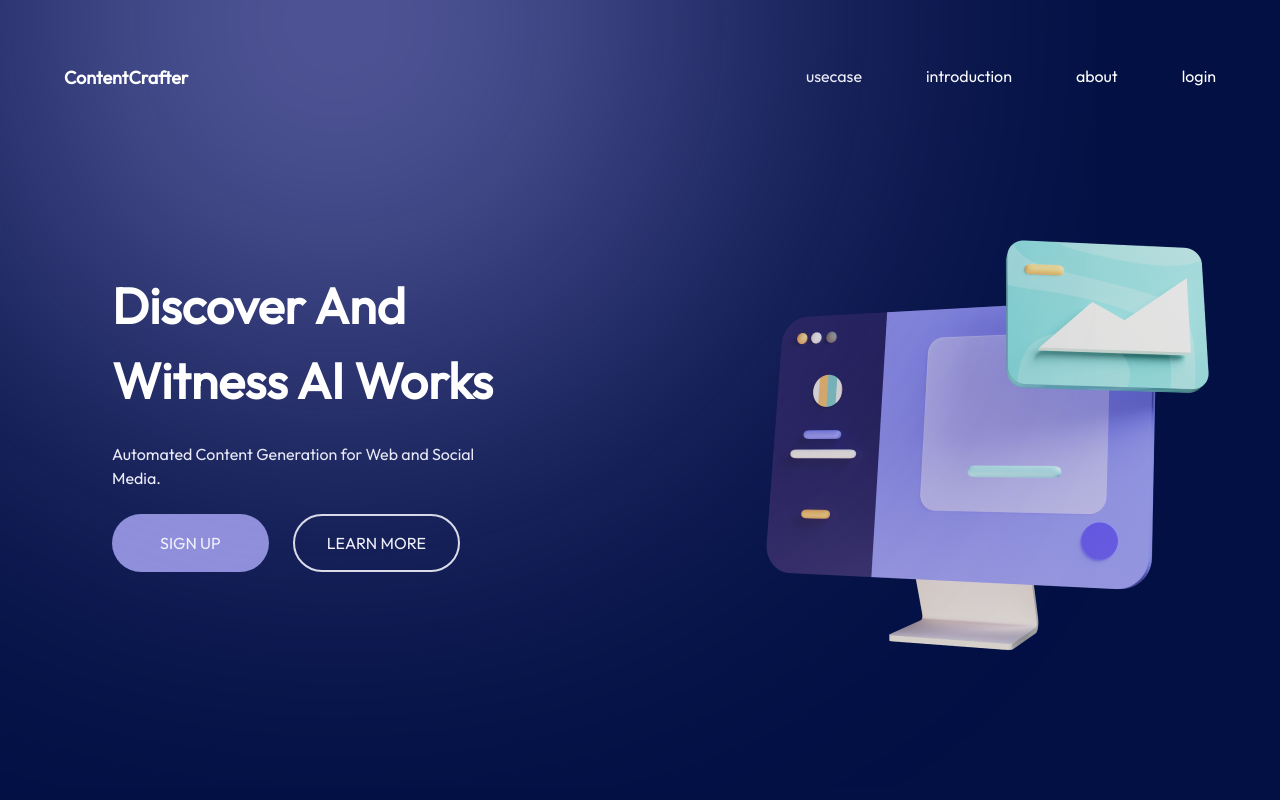
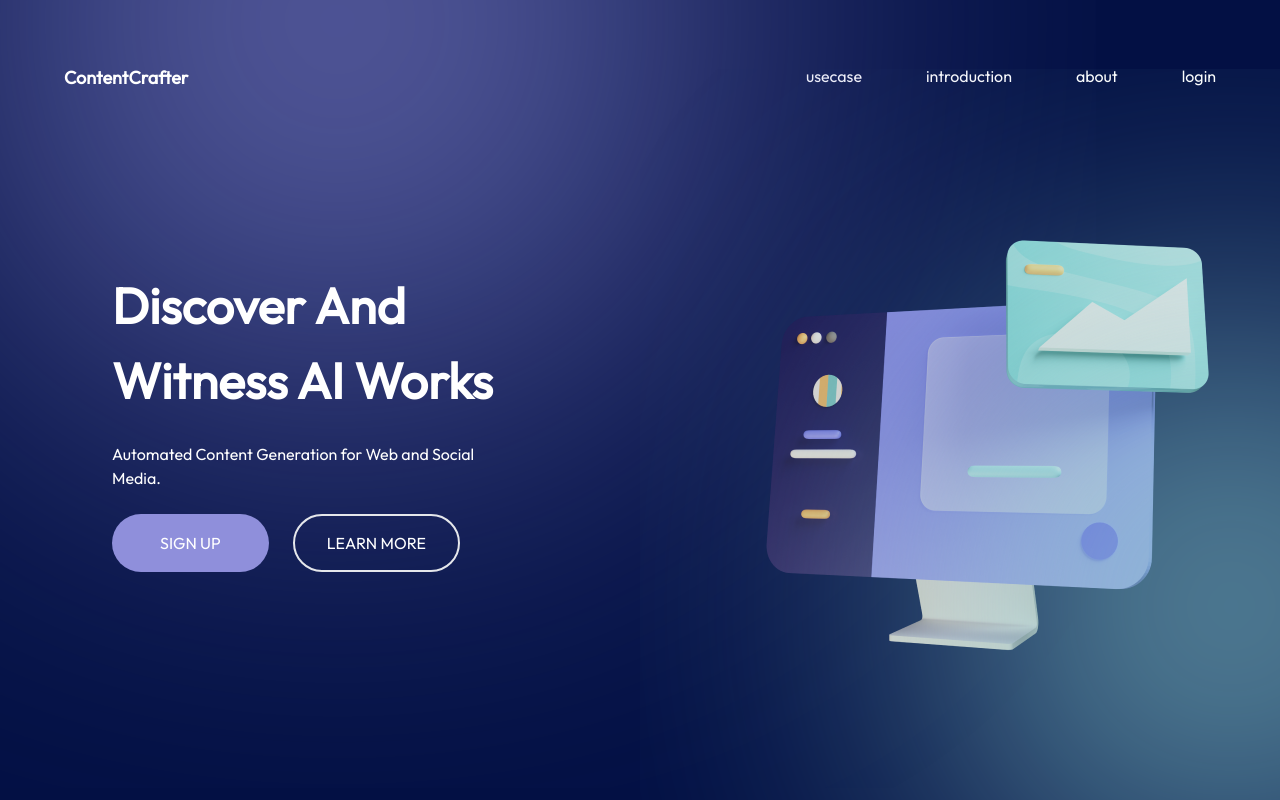
Before and after one commit to anaskhan28/ContentCrafter, a React (Vite) app in the folder content-crafter/: page / in a window 1280 px wide. Shown: the top 800 px of the page. Built offline with nearby package versions, Linux system fonts and the light colour scheme.

Commit message:
stying for navbar and homepage

```diff
--- a/content-crafter/src/pages/Home.tsx
+++ b/content-crafter/src/pages/Home.tsx
@@ -1,8 +1,9 @@
 import React from 'react'
 import Pc from '../assets/pc.png'
+import circle2 from '../assets/circle2.svg'
 function Home() {
   return (
-    <div className='mt-[10rem]'>
+    <div className='relative mt-[10rem]'>
         <div className='section flex justify-between m-12'>
           <div className='info-side max-w-sm flex flex-col gap-6 ml-16'>
            <div className=' relative text-[50px] font-bold'>Discover And Witness AI Works</div>
@@ -15,7 +16,11 @@ function Home() {
           <div className='img-side -mt-20'>
           <img src={Pc} alt="" />
           </div>
+
         </div>
+        <img className=' max-w-[50vw] absolute left-[50%] -top-[45%] overflow-x-hidden' src={circle2}/>
+
+
     </div>
   )
 }
```
Also changed, not shown: content-crafter/src/assets/circle2.svg (added).
